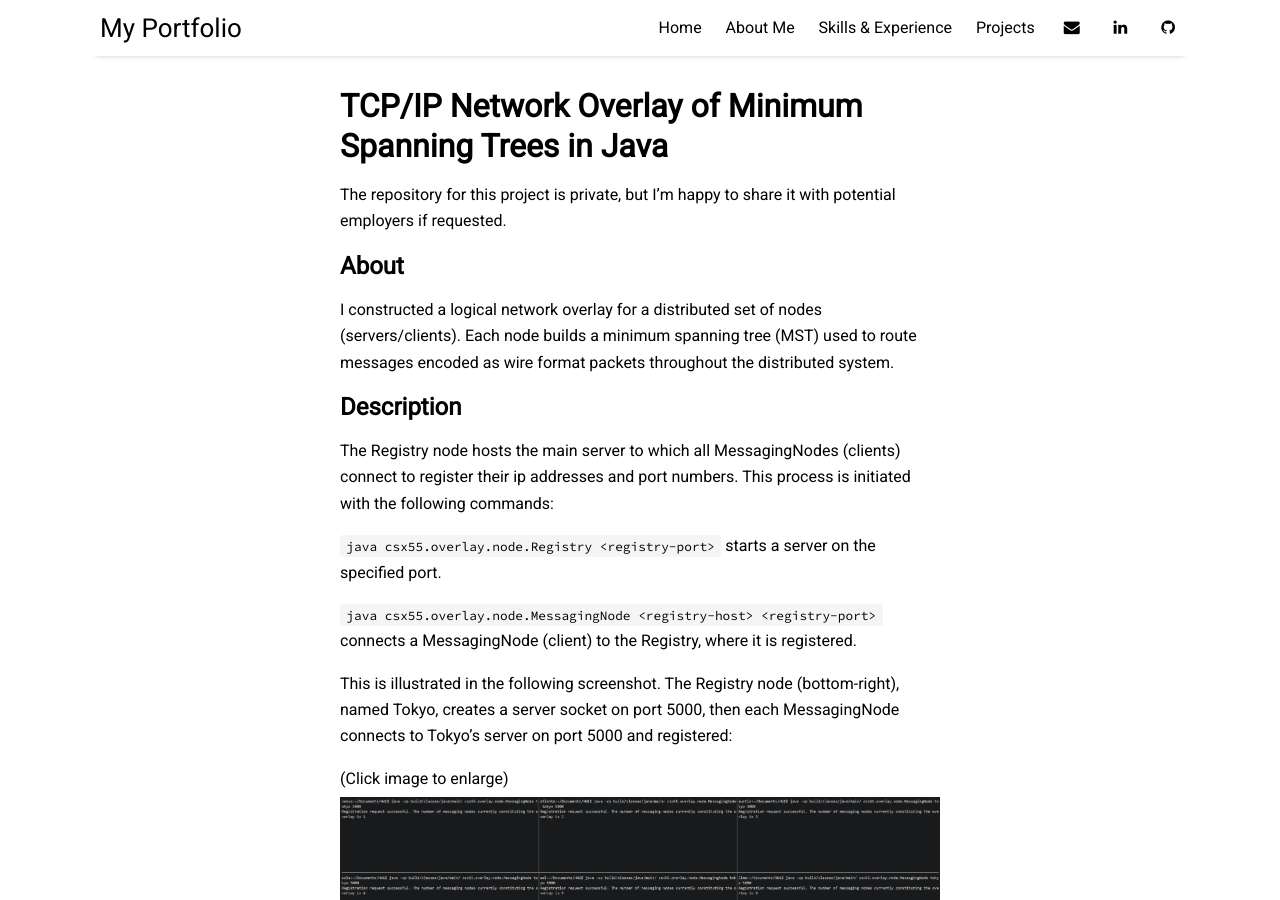
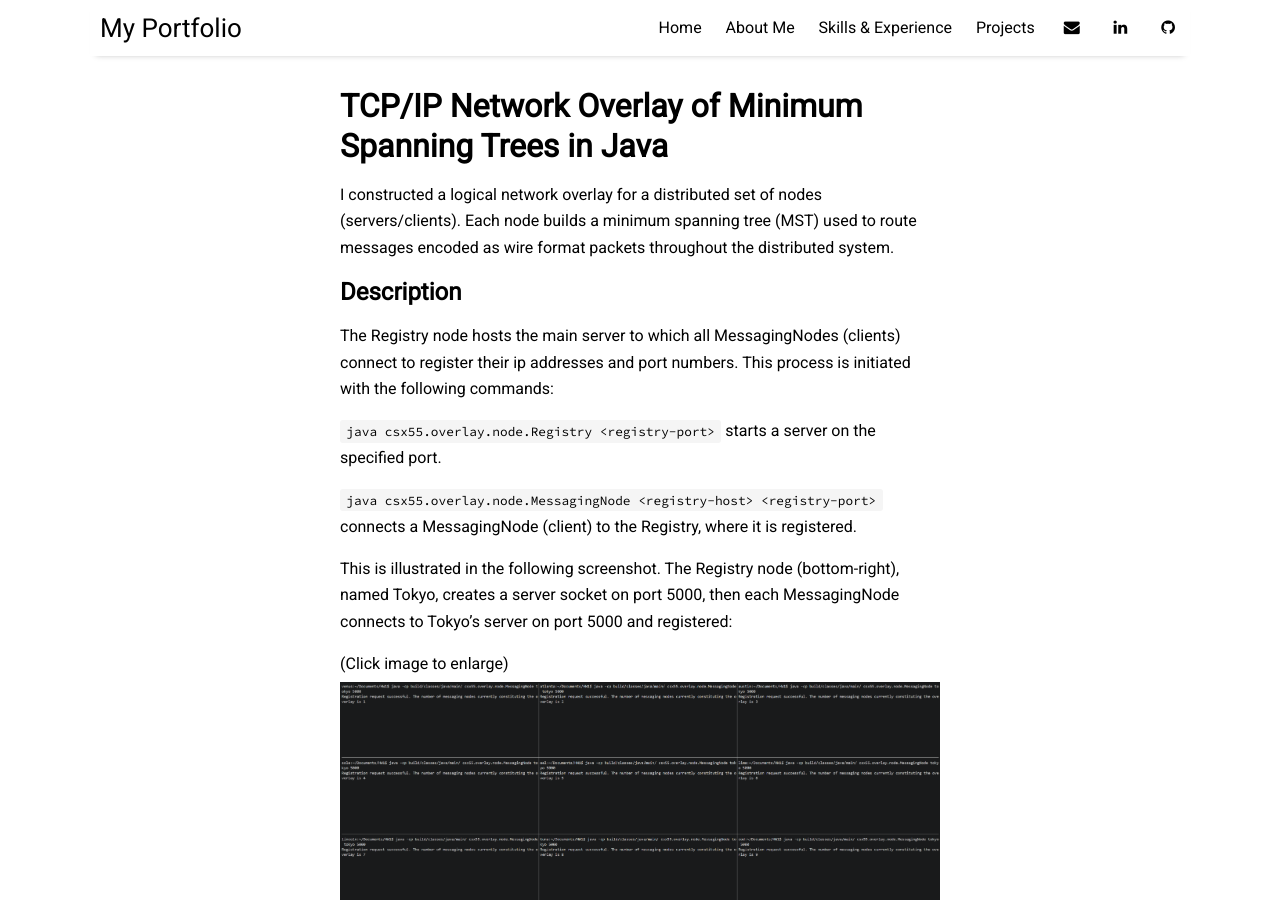
Before and after one commit to naslash/naslash.github.io, a Jekyll site: the page built from pages/network-overlay.md, in a window 1280 px wide and 900 px high. Built offline with Jekyll 4.4.1, drawn with Linux system fonts in a browser that asks for light colours; nearby versions of some CDN libraries.

Commit message:
completed threadpool page and made some minor edits.

````diff
--- a/_layouts/home.html
+++ b/_layouts/home.html
@@ -6,7 +6,7 @@ title: Home
 <div class="home-page">
     <br><br>
     <h2>Welcome to my Software Engineering Portfolio!</h2>
-    <p style="font-size: 18px;">My name is Adam Nasla.</p>
+    <p style="font-size: 18px;">My name is Adam Nasla, and here you can...</p>
     <br><br>
     <p>Learn more <a href="/aboutme" style="font-size: 20px;">About Me</a></p>
     <p>Read about my <a href="/skills-experience" style="font-size: 20px;">Skills & Experience</a></p>
--- a/pages/network-overlay.md
+++ b/pages/network-overlay.md
@@ -4,26 +4,23 @@ title: TCP/IP Network Overlay of Minimum Spanning Trees in Java
 permalink: /network-overlay
 ---
 
-The repository for this project is private, but I'm happy to share it with potential employers if requested.
-
-## About
 I constructed a logical network overlay for a distributed set of nodes (servers/clients). Each node builds a minimum spanning tree (MST) used to route messages encoded as wire format packets throughout the distributed system.
 
 ## Description
 The Registry node hosts the main server to which all MessagingNodes (clients) connect to register their ip addresses and port numbers. This process is initiated with the following commands:
 
-```java csx55.overlay.node.Registry <registry-port>``` starts a server on the specified port.
+`java csx55.overlay.node.Registry <registry-port>` starts a server on the specified port.
 
-```java csx55.overlay.node.MessagingNode <registry-host> <registry-port>``` connects a MessagingNode (client) to the Registry, where it is registered.
+`java csx55.overlay.node.MessagingNode <registry-host> <registry-port>` connects a MessagingNode (client) to the Registry, where it is registered.
 
 This is illustrated in the following screenshot. The Registry node (bottom-right), named Tokyo, creates a server socket on port 5000, then each MessagingNode connects to Tokyo's server on port 5000 and registered:
 
 (Click image to enlarge)
 [![nodes-registered](/assets/img/all-nodes-registered.png)](/assets/img/all-nodes-registered.png)
 
-Once all MessagingNodes have been registered, the Registry creates an overlay by linking each node to a specified number of other nodes. This specified number is determined by the ```setup-overlay``` command (explained [below](#server-commands)). Each link is bidirectional and is assigned a random weight between 1-10. Each MessagingNode constructs its own minimum spanning tree (MST) from the Registry's overlay.
+Once all MessagingNodes have been registered, the Registry creates an overlay by linking each node to a specified number of other nodes. This specified number is determined by the `setup-overlay` command (explained [below](#server-commands)). Each link is bidirectional and is assigned a random weight between 1-10. Each MessagingNode constructs its own minimum spanning tree (MST) from the Registry's overlay.
 
-After all MSTs have been constructed, the MessagingNodes are ready to begin sending messages to each other for a specified number of rounds, determined by the ```start``` command (explained [below](#server-commands)). During each round, every node sends five messages to a randomly selected destination node, where the payload of each message is a random integer. Nodes send and receive all data as encoded byte streams defined by the wire format protocol (explained [below](#wire-formats)).
+After all MSTs have been constructed, the MessagingNodes are ready to begin sending messages to each other for a specified number of rounds, determined by the `start` command (explained [below](#server-commands)). During each round, every node sends five messages to a randomly selected destination node, where the payload of each message is a random integer. Nodes send and receive all data as encoded byte streams defined by the wire format protocol (explained [below](#wire-formats)).
 
 Once all messaging rounds have completed, the server outputs summary statistics from each node which is used to verify that all rounds of messages have been correctly sent and received based on the following observations:
 
@@ -41,31 +38,31 @@ Once all MessagingNodes have connected to the Registry and completed registratio
 
 #### Server commands:
 
-```list-messaging-nodes``` : Lists the IP address and port number of each registered MessagingNode.
+`list-messaging-nodes` : Lists the IP address and port number of each registered MessagingNode.
 
 [![list-nodes](/assets/img/list-messaging-nodes.png)](/assets/img/list-messaging-nodes.png)
 
-```setup-overlay <number-of-connections>``` : This command instructs the Registry to construct the network overlay. This is achieved by connecting each node to *number-of-connections* other nodes, then assigning each link a random weight between 1 and 10. The Registry then sends wire formats to each MessagingNode containing the list of peer nodes to which each MessagingNode should connect.
+`setup-overlay <number-of-connections>` : This command instructs the Registry to construct the network overlay. This is achieved by connecting each node to *number-of-connections* other nodes, then assigning each link a random weight between 1 and 10. The Registry then sends wire formats to each MessagingNode containing the list of peer nodes to which each MessagingNode should connect.
 
 [![setup-overlay](/assets/img/setup-overlay-ser.png)](/assets/img/setup-overlay-ser.png)
 
-```list-weights``` : Lists every link in the overlay, including its weight and the two connected nodes.
+`list-weights` : Lists every link in the overlay, including its weight and the two connected nodes.
 
 [![weights](/assets/img/list-weights.png)](/assets/img/list-weights.png)
 
-```send-overlay-link-weights``` : Instructs the Registry to send wire formats containing the link weights of the entire network overlay to all registered MessagingNodes in that overlay. This allows each MessagingNode to learn every link in the overlay and use this data to construct a minimum spanning tree (MST). Each node builds its own MST rooted at itself and spanning every other node in the network. This command is typically issued after *setup-overlay*.
+`send-overlay-link-weights` : Instructs the Registry to send wire formats containing the link weights of the entire network overlay to all registered MessagingNodes in that overlay. This allows each MessagingNode to learn every link in the overlay and use this data to construct a minimum spanning tree (MST). Each node builds its own MST rooted at itself and spanning every other node in the network. This command is typically issued after *setup-overlay*.
 
 [![send-weights](/assets/img/send-overlay-link-weights.png)](/assets/img/send-overlay-link-weights.png)
 
-```start <number-of-rounds>``` : This command initiates message exchange among all nodes in the overlay. Each node sends five messages to a randomly selected node for the specified number of rounds. See [results](#results) below.
+`start <number-of-rounds>` : This command initiates message exchange among all nodes in the overlay. Each node sends five messages to a randomly selected node for the specified number of rounds. See [results](#results) below.
 
 #### Client commands:
 
-```print-mst``` : Prints the MessagingNode's minimum spanning tree, listed in breadth-first search (BFS) order.
+`print-mst` : Prints the MessagingNode's minimum spanning tree, listed in breadth-first search (BFS) order.
 
 [![mst](/assets/img/print-mst.png)](/assets/img/print-mst.png)
 
-```exit-overlay``` : The MessagingNode first sends a deregistration request (explained [below](#wire-formats)) to the Registry, then exits after receiving confirmation from the Registry.
+`exit-overlay` : The MessagingNode first sends a deregistration request (explained [below](#wire-formats)) to the Registry, then exits after receiving confirmation from the Registry.
 
 ## Wire Formats
 
@@ -75,15 +72,15 @@ The following wire formats (encoded byte streams) are sent and received between
 
 **REGISTER_RESPONSE:** After a MessagingNode sends a request to register, the Registry sends back a response indicating success or failure of that particular node's registration.
 
-**DEREGISTER_REQUEST:** Initiated by the ```exit-overlay``` command, this is sent to the Registry by a MessagingNode requesting deregistration before exiting the overlay.
+**DEREGISTER_REQUEST:** Initiated by the `exit-overlay` command, this is sent to the Registry by a MessagingNode requesting deregistration before exiting the overlay.
 
-**MESSAGING_NODES_LIST:** Initiated by the ```setup-overlay``` command, this is a list of linked peer nodes sent to each MessagingNode by the Registry.
+**MESSAGING_NODES_LIST:** Initiated by the `setup-overlay` command, this is a list of linked peer nodes sent to each MessagingNode by the Registry.
 
-**LINK_WEIGHTS:** Initiated by the ```send-overlay-link-weights``` command, this contains a list of every link in the network overlay and its associated weight. The Registry sends this information to each MessagingNode, after which each node constructs its own minimum spanning tree.
+**LINK_WEIGHTS:** Initiated by the `send-overlay-link-weights` command, this contains a list of every link in the network overlay and its associated weight. The Registry sends this information to each MessagingNode, after which each node constructs its own minimum spanning tree.
 
-**TASK_INITIATE:** Initiated by the ```start``` command, this is sent by the Registry to inform all MessagingNodes in the overlay to begin sending messages to each other.
+**TASK_INITIATE:** Initiated by the `start` command, this is sent by the Registry to inform all MessagingNodes in the overlay to begin sending messages to each other.
 
-**MESSAGE:** These messages are sent from one MessagingNode to another following the ```start <number-of-rounds>``` command. Each node sends five messages during each round. Each message includes the payload and its route to the destination MessagingNode. The payload consists of a randomly generated integer. Each sender routes the message using its own minimum spanning tree (MST).
+**MESSAGE:** These messages are sent from one MessagingNode to another following the `start <number-of-rounds>` command. Each node sends five messages during each round. Each message includes the payload and its route to the destination MessagingNode. The payload consists of a randomly generated integer. Each sender routes the message using its own minimum spanning tree (MST).
 
 **TASK_COMPLETE:** This is sent to the Registry by a MessagingNode that has completed all assigned rounds. It contains the MessagingNode's IP address and port number.
 
@@ -93,7 +90,7 @@ The following wire formats (encoded byte streams) are sent and received between
 
 ## Results
 
-The following is a screenshot of the output following the ```start 5000``` command. This causes each MessagingNode to send five messages to a randomly selected node during each of the *5,000* rounds, for a total of 25,000 messages sent by each node.
+The following is a screenshot of the output following the `start 5000` command. This causes each MessagingNode to send five messages to a randomly selected node during each of the *5,000* rounds, for a total of 25,000 messages sent by each node.
 
 Each row represents a MessagingNode except for the last row. The columns, read from left to right, are the node's IP address, total messages sent, total messages received, sum of all sent integer payloads, sum of all received integer payloads, and total messages relayed.
 The final row contains the cumulative totals for each column (except for messages relayed), which is used to verify that all messages have been correctly sent and received across all MessagingNodes.
@@ -110,25 +107,25 @@ As shown in the output above, all three conditions for correctness, as previousl
 
 ## Optimization
 
-The whole ```start``` process initially took minutes to complete, but I managed to bring it down to just a few seconds by redesigning the synchronization between message sending and receiving in the MessagingNode and Registry classes. Previously, I ```synchronized``` more code than necessary, forcing other operations to wait for locks to be released or for the state updates required before they could begin executing. I refactored the implementation so that only the critical sections of each task are synchronized.
+The whole `start` process initially took minutes to complete, but I managed to bring it down to just a few seconds by redesigning the synchronization between message sending and receiving in the MessagingNode and Registry classes. Previously, I `synchronized` more code than necessary, forcing other operations to wait for locks to be released or for the state updates required before they could begin executing. I refactored the implementation so that only the critical sections of each task are synchronized.
 
-The process consists of four separate tasks that involve sending and/or receiving [wire formats](#wire-formats) throughout the overlay. Because these operations require synchronization, I defined a dedicated ```synchronized``` method for each one. This allows the operations to execute independently while still maintaining thread safety. These methods are:
+The process consists of four separate tasks that involve sending and/or receiving [wire formats](#wire-formats) throughout the overlay. Because these operations require synchronization, I defined a dedicated `synchronized` method for each one. This allows the operations to execute independently while still maintaining thread safety. These methods are:
 
-- In MessagingNode, ```synchronized void sendMessages(String[] route)``` sends five messages to the next node in the specified route, where they are then relayed to their destination at the end of the route. A destination node is chosen at random from a HashMap that holds the route to each node in the minimum spanning tree.
+- In MessagingNode, `synchronized void sendMessages(String[] route)` sends five messages to the next node in the specified route, where they are then relayed to their destination at the end of the route. A destination node is chosen at random from a HashMap that holds the route to each node in the minimum spanning tree.
 
-- In MessagingNode, ```synchronized void processPayload(String[] route, int payload)``` handles incoming payloads by either relaying them to the next node in the route, or adding the payload integer value to the receiving node's cumulative total if the current node is the destination.
+- In MessagingNode, `synchronized void processPayload(String[] route, int payload)` handles incoming payloads by either relaying them to the next node in the route, or adding the payload integer value to the receiving node's cumulative total if the current node is the destination.
 
-- In the Registry, ```synchronized void nodeTaskComplete()``` processes the received TASK_COMPLETE [wire formats](#wire-formats) sent by each MessagingNode after completing their last round of messages. Once every MessagingNode has reported completion, this method first calls ```sleep()``` on the thread for 500 milliseconds to ensure all payloads have reached their destinations, and then sends a PULL_TRAFFIC_SUMMARY [wire format](#wire-formats) to request a traffic summary from each MessagingNode.
+- In the Registry, `synchronized void nodeTaskComplete()` processes the received TASK_COMPLETE [wire formats](#wire-formats) sent by each MessagingNode after completing their last round of messages. Once every MessagingNode has reported completion, this method first calls `sleep()` on the thread for 500 milliseconds to ensure all payloads have reached their destinations, and then sends a PULL_TRAFFIC_SUMMARY [wire format](#wire-formats) to request a traffic summary from each MessagingNode.
 
-- In the Registry, ```synchronized void addTrafficSummary(String nodeID)``` processes the received TRAFFIC_SUMMARY [wire formats](#wire-formats) sent by each MessagingNode, and after processing the last one, it prints a summary report of all nodes as shown [above](#results).
+- In the Registry, `synchronized void addTrafficSummary(String nodeID)` processes the received TRAFFIC_SUMMARY [wire formats](#wire-formats) sent by each MessagingNode, and after processing the last one, it prints a summary report of all nodes as shown [above](#results).
 
-Once a TASK_INITIATE wire format is received by a MessagingNode, ```sendPayload()``` (screenshot below) is called to execute the message sending process, which is where the synchronized ```sendMessages(String[] route)``` method is called. After completing the final round, a TASK_COMPLETE [wire format](#wire-formats) is sent to the Registry, which executes its synchronized ```nodeTaskComplete()```.
+Once a TASK_INITIATE wire format is received by a MessagingNode, `sendPayload()` (screenshot below) is called to execute the message sending process, which is where the synchronized `sendMessages(String[] route)` method is called. After completing the final round, a TASK_COMPLETE [wire format](#wire-formats) is sent to the Registry, which executes its synchronized `nodeTaskComplete()`.
 
 [![send](/assets/img/send-payload.png)](/assets/img/send-payload.png)
 
 Payloads are transmitted using the MESSAGE [wire format](#wire-formats).
 
-Any time a MessagingNode receives a payload, ```receivePayload()``` (screenshot below) is called to decode the incoming MESSAGE wire format and pass its data to the synchronized ```processPayload()``` method.
+Any time a MessagingNode receives a payload, `receivePayload()` (screenshot below) is called to decode the incoming MESSAGE wire format and pass its data to the synchronized `processPayload()` method.
 
 [![receive](/assets/img/receive-payload.png)](/assets/img/receive-payload.png)
 
````
Also changed, not shown: pages/aboutme.md (+5 -5 lines), pages/projects.md (+2 -0 lines), pages/threadpool.md (added, +30 -0 lines), assets/img/matrix-results.png (added).
